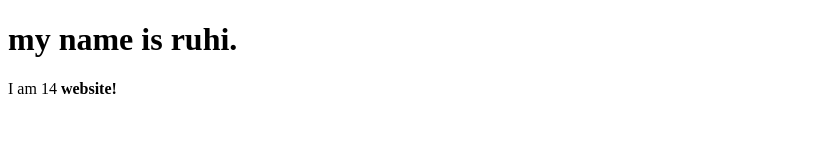
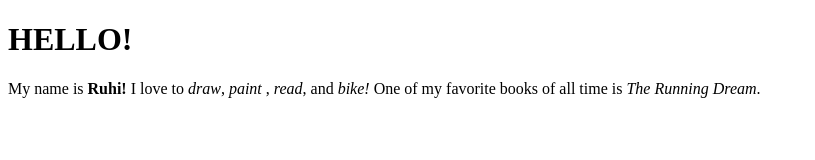
Before and after one commit to Rukelk/github.io, a plain HTML site: page index.html in a window 1280 px wide. Shown: the whole page, without its empty margins (0-815 px from the left). Drawn offline with Linux system fonts and the light colour scheme.

Commit message:
Update index.html

```diff
--- a/index.html
+++ b/index.html
@@ -1,12 +1,12 @@
 
 <!DOCTYPE html>
 
-<h1> my name is ruhi. </h1>
+<h1> HELLO!</h1>
 
 <body>
     <p>
-        I am 14 <b>website!</b>
-
+      My name is <b>Ruhi!</b> I love to <i>draw</i>, <i>paint</i> , <i>read</i>, and <i>bike!</i>
+    One of my favorite books of all time is <i>The Running Dream</i>.
     </p>
 
 
```
